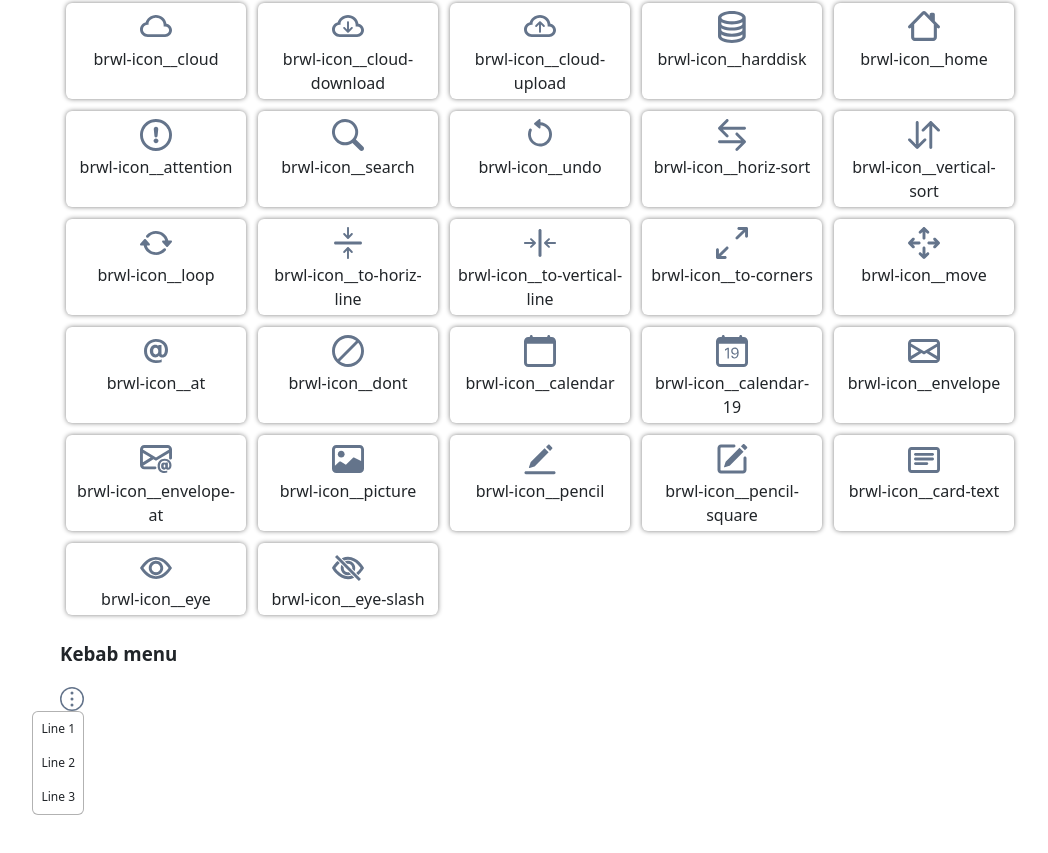
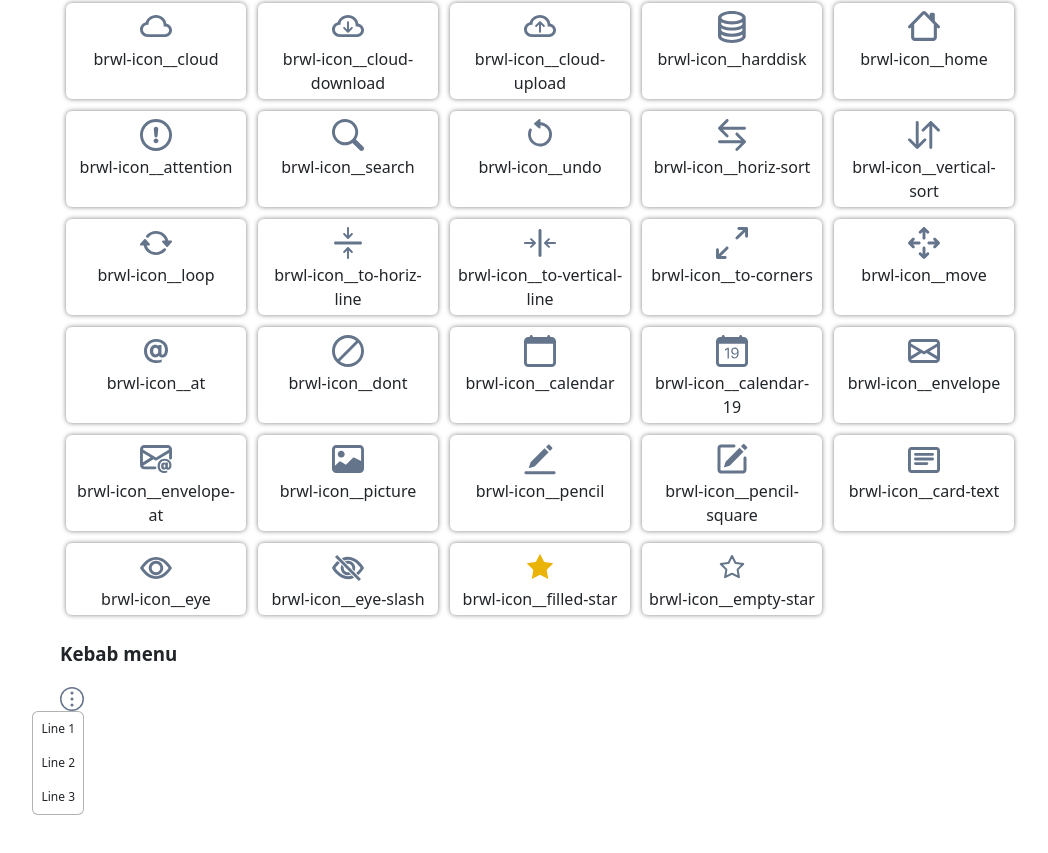
Before and after one commit to null-none/browly, a website built with Vite: page index.html in a window 1280 px wide. Shown: the part 1904-2757 px from the top of the page, without its empty margins (100-1148 px from the left). Built offline with nearby package versions, Linux system fonts and the light colour scheme.

Commit message:
stars icons added

```diff
--- a/index.html
+++ b/index.html
@@ -322,6 +322,14 @@
           <div class="icon-cell brwl-icon__eye-slash"></div>
           <div>brwl-icon__eye-slash</div>
         </div>
+        <div class="cell-wrapper">
+          <div class="icon-cell brwl-icon__filled-star"></div>
+          <div>brwl-icon__filled-star</div>
+        </div>
+        <div class="cell-wrapper">
+          <div class="icon-cell brwl-icon__empty-star"></div>
+          <div>brwl-icon__empty-star</div>
+        </div>
 
       </div>
       <h3>Kebab menu</h3>
--- a/scss/components/_icon.scss
+++ b/scss/components/_icon.scss
@@ -49,7 +49,9 @@
   &__pencil,
   &__card-text,
   &__eye,
-  &__eye-slash{
+  &__eye-slash,
+  &__filled-star,
+  &__empty-star {
     background-color: transparent;
     background-repeat: no-repeat;
     background-size: $icon-size $icon-size;
@@ -250,4 +252,12 @@
     background-image: $icon-gray-eye-slash;
   }
 
+  &__filled-star{
+    background-image: $icon-filled-star;
+  }
+
+  &__empty-star{
+    background-image: $icon-empty-star;
+  }
+
 }
```
Also changed, not shown: scss/_variables.scss (+2 -0 lines), dist/index-BJOSxJbS.js (renamed from dist/index-Dy8UPjk4.js), dist/index-Bweq2PPv.css (deleted), dist/index-CUf5rYYT.css (added), dist/index.html.
